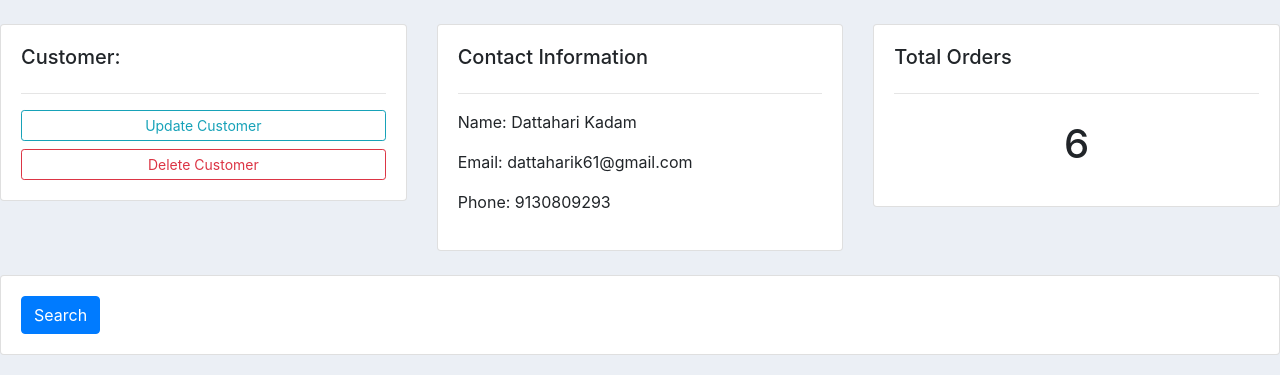
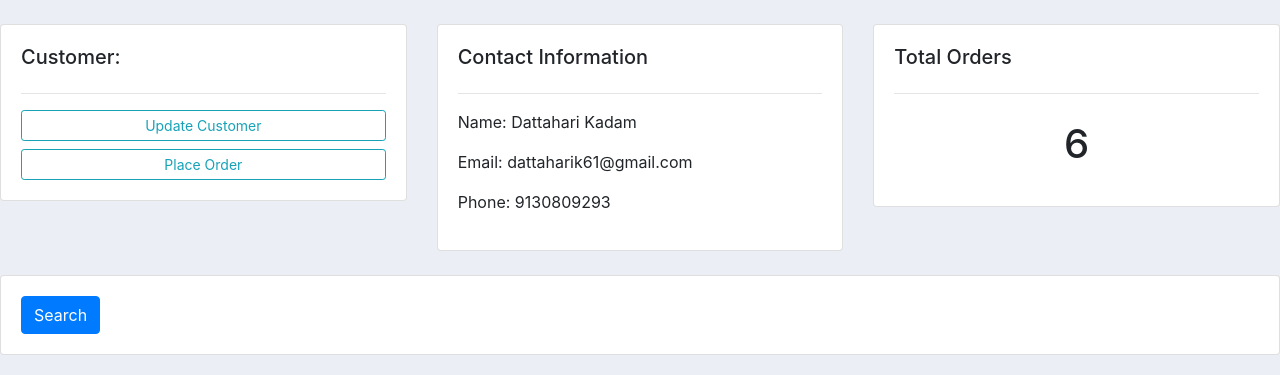
Before and after one commit to dattahari7/customer-management-system, a Django app: page /customer/1/ in a window 1280 px wide. Shown: the part 56-431 px from the top of the page. Run offline with Django 5.2, Linux system fonts and the light colour scheme; data comes from the database, SQL or seed files in the repository; both versions use the stored data as it was after the commit.

Commit message:
added inline formset for mass create orders with customer name

```diff
--- a/accounts/templates/accounts/customer.html
+++ b/accounts/templates/accounts/customer.html
@@ -9,7 +9,7 @@
             <h5>Customer:</h5>
             <hr>
             <a href="" class="btn btn-outline-info btn-sm btn-block">Update Customer</a>
-            <a href="" class="btn btn-outline-danger btn-sm btn-block">Delete Customer</a>
+            <a href="{% url 'create_order' customer.id %}" class="btn btn-outline-info btn-sm btn-block">Place Order</a>
         </div>
     </div>
 
--- a/accounts/templates/accounts/dashboard.html
+++ b/accounts/templates/accounts/dashboard.html
@@ -32,7 +32,7 @@
             <h5>LAST 5 Orders</h5>
             <hr>
             <div class="card card-body">
-                <a href="{% url 'create_order' %}" class="btn btn-primary btn-sm btn-block">Create Order</a>
+
                 <table class="table table-sm">
                     <tr>
                         <th>Product</th>
--- a/accounts/urls.py
+++ b/accounts/urls.py
@@ -5,7 +5,7 @@ urlpatterns = [
     path('', views.home, name="home"),
     path('products/', views.products, name="products"),
     path('customer/<str:pk_test>/', views.customer, name="customer"),
-    path('create_order/', views.createOrder, name="create_order"),
+    path('create_order/<str:pk>/', views.createOrder, name="create_order"),
     path('update_order/<str:pk>/', views.updateOrder, name="update_order"),
     path('delete_order/<str:pk>/', views.deleteOrder, name="delete_order"),
 
--- a/accounts/views.py
+++ b/accounts/views.py
@@ -1,5 +1,5 @@
 from django.shortcuts import render, redirect
-
+from django.forms import inlineformset_factory
 # Create your views here.
 from .models import *
 from .forms import OrderForm
@@ -37,14 +37,18 @@ def customer(request, pk_test):
     }
     return render(request, 'accounts/customer.html', context)
 
-def createOrder(request):
-    form = OrderForm()
+def createOrder(request, pk):
+    OrderFormSet = inlineformset_factory(Customer, Order, fields=('product', 'status'), extra=5)
+    customer = Customer.objects.get(id=pk)
+    formset = OrderFormSet(queryset=Order.objects.none(), instance=customer)
+    # form = OrderForm(initial={'customer':customer})
     if request.method == 'POST':
-        form = OrderForm(request.POST)
-        if form.is_valid():
-            form.save()
+        # form = OrderForm(request.POST)
+        formset = OrderFormSet(request.POST, instance=customer)
+        if formset.is_valid():
+            formset.save()
             return redirect('/')
-    context = {'form':form}
+    context = {'formset':formset}
     return render(request, 'accounts/orderForm.html', context)
 
 def updateOrder(request, pk):
```
Also changed, not shown: accounts/templates/accounts/orderForm.html (+6 -1 lines), db.sqlite3.
